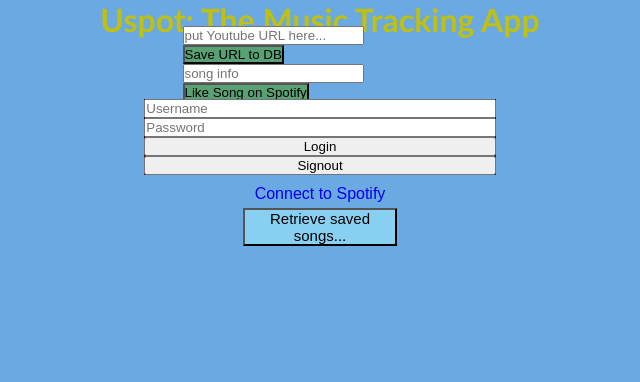
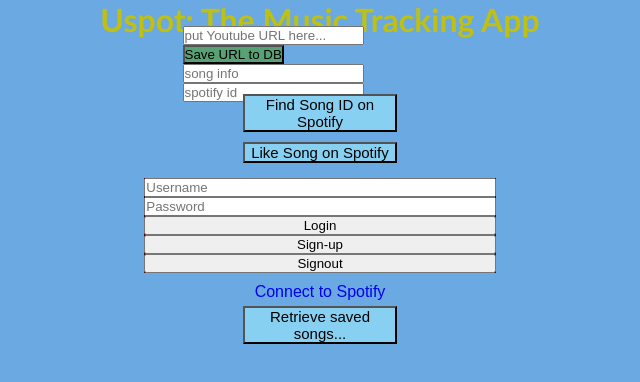
Before and after one commit to Team-API-Reference/uSPOT, a React app: page / in a window 1280 px wide. Shown: the top 382 px of the page, without its empty margins (320-960 px from the left). Built offline with nearby package versions, Linux system fonts and the light colour scheme; no server answers; what spotify-web-api-node would draw is missing.

Commit message:
connected implemented

```diff
--- a/client/App.jsx
+++ b/client/App.jsx
@@ -1,10 +1,8 @@
 import React from 'react';
 import "./style.css";
 import YoutubeUrl from './containers/YoutubeUrl.jsx';
-// import dotenv from 'dotenv';
-// dotenv.config();
+
 const process = require('process');
-// const AUTH_URL = 'https://accounts.spotify.com/authorize?client_id=&response_type=code&redirect_uri=http://localhost:3000&scope=playlist-read-private%20playlist-modify-public%20playlist-modify-private%20user-library-read%20user-library-modify';
 
 const code = new URLSearchParams(window.location.search).get('code')
 
--- a/client/containers/useAuth.jsx
+++ b/client/containers/useAuth.jsx
@@ -13,7 +13,7 @@
             code,
         })
         .then(res => {
-            console.log(res)
+            console.log(res.data.accessToken)
             setAccessToken(res.data.accessToken)
             setrefreshToken(res.data.refreshToken)
             setExpiresIn(res.data.expiresIn)
--- a/client/containers/userLogin.jsx
+++ b/client/containers/userLogin.jsx
@@ -7,14 +7,14 @@
 
     function handleSubmit(username, password){
         //send fetch request with username and password
-        fetch('/api/login', {
+        fetch('http://localhost:3000/api/login', {
           method: 'POST',
           body: JSON.stringify({ username: username, password: password}),
           headers: { 'Content-Type': 'application/json' },
         })
-        // .then((data) => {console.log(data);})
+        .then((data) => {console.log(data);})
         .then((data) => {
-          if (data.status === 500) {
+          if (data.status - 200 > 50) {
             props.setFeedback('Login Failure: Invalid credentials')
           }
             else {
@@ -24,11 +24,31 @@
         .catch((err) => {console.log(err);setFeedback('Error: Invalid credentials')});
       }
 
+      function handleSignup(username, password){
+        //send fetch request with username and password
+        fetch('http://localhost:3000/api/signup', {
+          method: 'POST',
+          body: JSON.stringify({ username: username, password: password}),
+          headers: { 'Content-Type': 'application/json' },
+        })
+        // .then((data) => {console.log(data);})
+        .then((data) => {
+          if (data.status - 200 > 50) {
+            props.setFeedback('Signup Failure: Invalid credentials')
+          }
+            else {
+              props.setFeedback('Account successfully created! :)')
+            }
+        })
+        .catch((err) => {console.log(err);setFeedback('Error: Invalid credentials')});
+      }
+
     return (
         <div>
             <input type="text" placeholder='Username' id="username" onChange= {(event) => {setUsername(event.target.value) }}></input>
-            <input type="text" placeholder='Password' id="password" onChange={(event) => {setPassword(event.target.value) }}></input>
+            <input type="password" placeholder='Password' id="password" onChange={(event) => {setPassword(event.target.value) }}></input>
             <button onClick={() => { handleSubmit(username, password) }}>Login</button>
+            <button onClick={() => { handleSignup(username, password) }}>Sign-up</button>
             <button>Signout</button>
         </div>
     )
--- a/client/containers/youtubeUrl.jsx
+++ b/client/containers/youtubeUrl.jsx
@@ -8,59 +8,57 @@
 // import { Buffer } from 'buffer';
 // import dotenv from 'dotenv';
 // dotenv.config();
+// const AUTH_URL = 'https://accounts.spotify.com/authorize?client_id=84ccd7f3332a4675a5b760699a2bf2e4&response_type=code&redirect_uri=http://localhost:8080&scope=playlist-read-private%20playlist-modify-public%20playlist-modify-private%20user-library-read%20user-library-modify';
+// import spotify.util as util;
 const AUTH_URL = 'https://accounts.spotify.com/authorize?client_id=84ccd7f3332a4675a5b760699a2bf2e4&response_type=code&redirect_uri=http://localhost:8080&scope=playlist-read-private%20playlist-modify-public%20playlist-modify-private%20user-library-read%20user-library-modify';
-// import spotify.util as util;
-
+console.log('auth is ',AUTH_URL);
 const spotifyApi = new SpotifyWebApi({
-    // clientId: `84ccd7f3332a4675a5b760699a2bf2e4`
-    clientId: `${process.env.SPOTIFY_CLIENT_ID}`
+    clientId: `84ccd7f3332a4675a5b760699a2bf2e4`
 })
 
 
 export default function YoutubeUrl({ code }) {
+
+
     console.log (code)
     const [feedback, setFeedback] = useState('');
+    const [search, setSearch] = useState('');
+    const [savespotifyid, setSpotifyID] = useState('');
     const accessToken = useAuth(code);
-
+    console.log('access token is ', accessToken);
     useEffect(() => {
         if(!accessToken) return
         spotifyApi.setAccessToken(accessToken)
     }, [accessToken]);
 
-    // function spotifyHandler() {
-    //     const username = 'your-spotify-username'
-    //     //client id and secret would normally be specified here but are in .env
-    //     const redirect_uri = 'http://localhost:3000/callback'
-    //     const scope = 'user-read-recently-played'
-    //     const token = util.prompt_for_user_token(username=username,
-    //                                        scope=scope,
-    //                                        client_id=client_id,
-    //                                        client_secret=client_secret,
-    //                                        redirect_uri=redirect_uri)
-    //     // let refreshed_token = 'BQAT9aVvLlEESBd5oAaerkSS9OO75p1YxjvIny0x-iog-8WZyyQZdeJPf1sFuPjk4HQslAYtUr0WKQ1sSadzDOVjkIiafrTEu34IGRxk9dGX7Bdgbr_ybw3ZUScAjK1cTA0af3fWeUP5ZjJ8ZKNGVtht60bf61OLoQ';
-    //     let { trackName, artist} = req.body;
-    //     const search_query = {'q': trackName,'artist': artist, 'type': 'track, artist', };
-    //     fetch({
-    //         method: "get",
-    //         url: "https://api.spotify.com/v1/search",
-    //         headers: { 'Authorization': 'Bearer ' + token },
-    //         params: { 'q': search_query, 'type': 'track' }
-    //         })
-    //         .then((response) => response.json)
-    //         .then((result) => {
-    //         const firstResult = result['tracks']['items'][0];
-    //         const track_id = firstResult['id'];
-    //         res.locals.trackID = track_id;
-    //         return next();
-    //         })
-    //         .catch(err => {
-    //         console.log(err);
-    //         return next(err);
-    //         })
-    // };
 
     function retrieveData() {
-        fetch('/api/getAllEntries', {
+        fetch('http://localhost:3000/api/getAllEntries', {
+            method: 'GET',
+            headers: { 'Content-Type': 'application/json' },
+          })
+          .then((response) => response.json())
+          .then((data) => {setFeedback(JSON.stringify(data))})
+          .catch((err) => {console.log(err);setFeedback('Error: Invalid credentials')});
+    }
+
+    //search parameters in the input box for a track in spotify
+    function getSpotifySearch(input) {
+        fetch(`https://api.spotify.com/v1/search?query=name%3A${input}&type=album&offset=0&limit=20`, {
+            method: 'GET',
+            headers: {
+                'Content-Type': 'application/json',
+                'Authorization': 'Bearer '+accessToken
+            },
+          })
+          .then((response) => response.json())
+          .then((data) => {console.log(data);setFeedback(JSON.stringify(data))})
+          .catch((err) => {console.log(err);setFeedback('Error: Invalid credentials')});
+    }
+
+    //add track with spotify ID entered into 'spotifyid' to a track on spotify
+    function addTrackOnSpotify() {
+        fetch('spotify', {
             method: 'GET',
             headers: { 'Content-Type': 'application/json' },
           })
@@ -71,14 +69,15 @@
 
     return (
         <div>
-            {/* <box style={{ display: 'flex' }}> */}
             <div className="flex-container">
             <form className="flex-form" action='api/addEntry' method="POST">
                 <input id = 'youtubeurl' placeholder='put Youtube URL here...'></input>
                 <button id='youTubeURLButton'>Save URL to DB</button>
-                <input id = 'spotifyid' placeholder="song info"></input>
-                <button id='spotifyButton'>Like Song on Spotify</button>
+                <input id = 'spotifysearch' onChange={(event)=>{console.log('search values are: ',event.target.value);setSearch(event.target.value)}} placeholder="song info"></input>
+                <input id = 'spotifyid' onChange={(event)=>{console.log('input id values are: ',event.target.value);setSpotifyID(event.target.value)}} placeholder="spotify id"></input>
             </form>
+            <button id='spotifyLikeButton' onClick={()=>{console.log('clicked search');getSpotifySearch(search)}}>Find Song ID on Spotify</button>
+            <button id='spotifyButton' onClick={()=>getSpotifySearch(search)}>Like Song on Spotify</button>
             <UserLogin setFeedback = {setFeedback} />
             <a href={AUTH_URL}>Connect to Spotify</a>
             <button onClick = {retrieveData}>Retrieve saved songs...</button>
```
Also changed, not shown: 2 other files (tests, documents, lock files or other folders).
